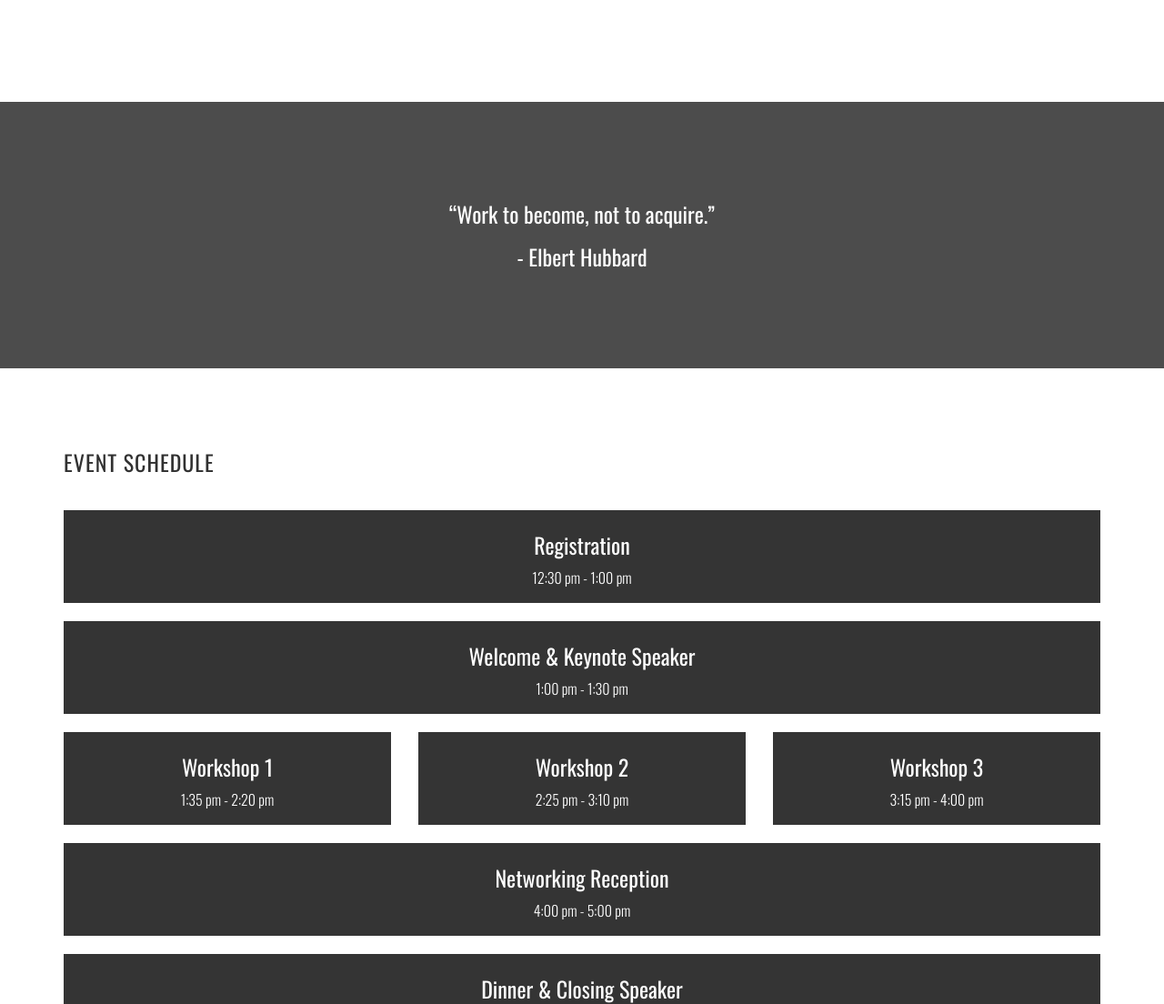
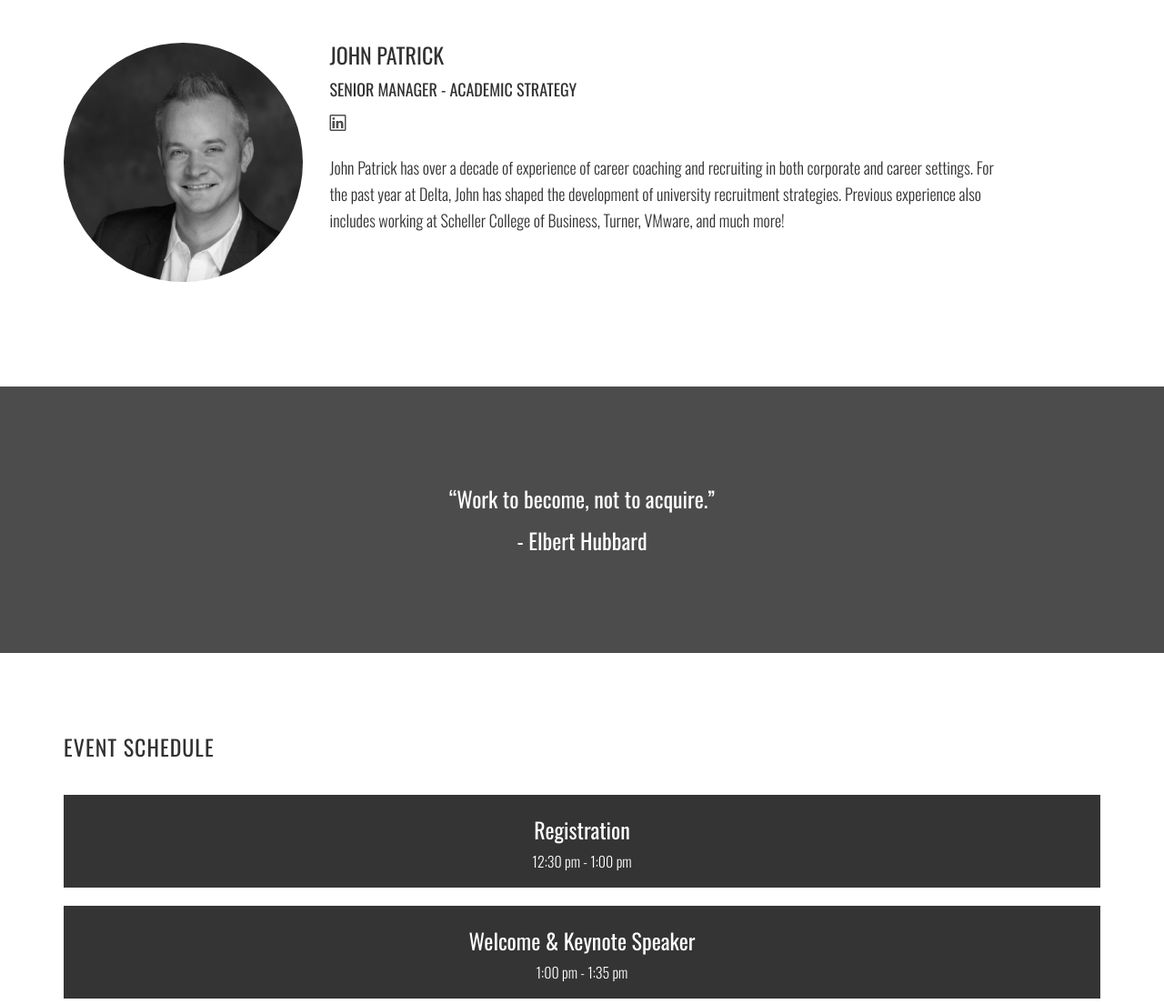
Before and after one commit to gtbusinessforum/gtbusinessforum.github.io, a website: page index.html in a window 1280 px wide. Shown: the part 3044-4148 px from the top of the page at 91% size. Drawn offline with nearby package versions, Linux system fonts and the light colour scheme; files whose address does not match are found by name.

Commit message:
added delta speaker

```diff
--- a/index.html
+++ b/index.html
@@ -248,6 +248,35 @@
                     </div>
             </div>
 
+            <div class="row">
+                <div class="col-md-3">
+                    <div class="speaker">
+
+                        <figure>
+                            <img alt="" class="img-responsive center-block" src="assets/images/speakers/john.jpg">
+                        </figure>
+
+
+                    </div><!-- /.speaker -->
+                </div><!-- /.col-md-4 -->
+                <div class="col-md-8">
+                    <div class="speaker">
+                            <!-- <h4><i>"Sweat equity is the most valuable equity there is. Know your business and industry better than anyone else in the world. Love what you do or don’t do it"</i></h4> -->
+                            <h3>John Patrick</h3>
+                            <h4>Senior Manager - Academic Strategy </h4>
+
+                            <ul class="social-block">
+                                <li><a href="https://www.linkedin.com/in/johnpatricklinkedin/"><i class="ion-social-linkedin-outline"></i></a></li>
+                                <!-- <li><a href="https://twitter.com/rachelkford"><i class="ion-social-twitter"></i></a></li> -->
+                            </ul>
+
+                           <p>
+                            John Patrick has over a decade of experience of career coaching and recruiting in both corporate and career settings. For the past year at Delta, John has shaped the development of university recruitment strategies. Previous experience also includes working at Scheller College of Business, Turner, VMware, and much more!
+                           </p>
+                    </div>
+                </div>
+        </div>
+
             <!-- <div class="row">
                 <div class="col-md-4">
 
@@ -412,7 +441,7 @@
                         <div class="schedule-box">
                             <h3>Welcome & Keynote Speaker</h3>
                             <div class="time">
-                                <time datetime="13:00">1:00 pm</time> - <time datetime="13:30">1:30 pm</time>
+                                <time datetime="13:00">1:00 pm</time> - <time datetime="13:35">1:35 pm</time>
                             </div>
 
                             <!-- <p>Mustafizur Khan, SD Asia</p> -->
@@ -424,7 +453,7 @@
                     <div class="schedule-box">
                         <h3>Workshop 1</h3>
                         <div class="time">
-                            <time datetime="13:35">1:35 pm</time> - <time datetime="14:20">2:20 pm</time>
+                            <time datetime="13:40">1:40 pm</time> - <time datetime="14:20">2:20 pm</time>
                         </div>
                     </div>
                 </div>
@@ -432,7 +461,7 @@
                     <div class="schedule-box">
                         <h3>Workshop 2</h3>
                         <div class="time">
-                            <time datetime="14:25">2:25 pm</time> - <time datetime="15:10">3:10 pm</time>
+                            <time datetime="14:35">2:35 pm</time> - <time datetime="15:10">3:25 pm</time>
                         </div>
                     </div>
                 </div>
@@ -440,7 +469,7 @@
                     <div class="schedule-box">
                         <h3>Workshop 3</h3>
                         <div class="time">
-                            <time datetime="15:15">3:15 pm</time> - <time datetime="16:00">4:00 pm</time>
+                            <time datetime="15:30">3:30 pm</time> - <time datetime="16:00">3:55 pm</time>
                         </div>
                     </div>
                 </div>
```
Also changed, not shown: assets/images/speakers/john.jpg (added).
